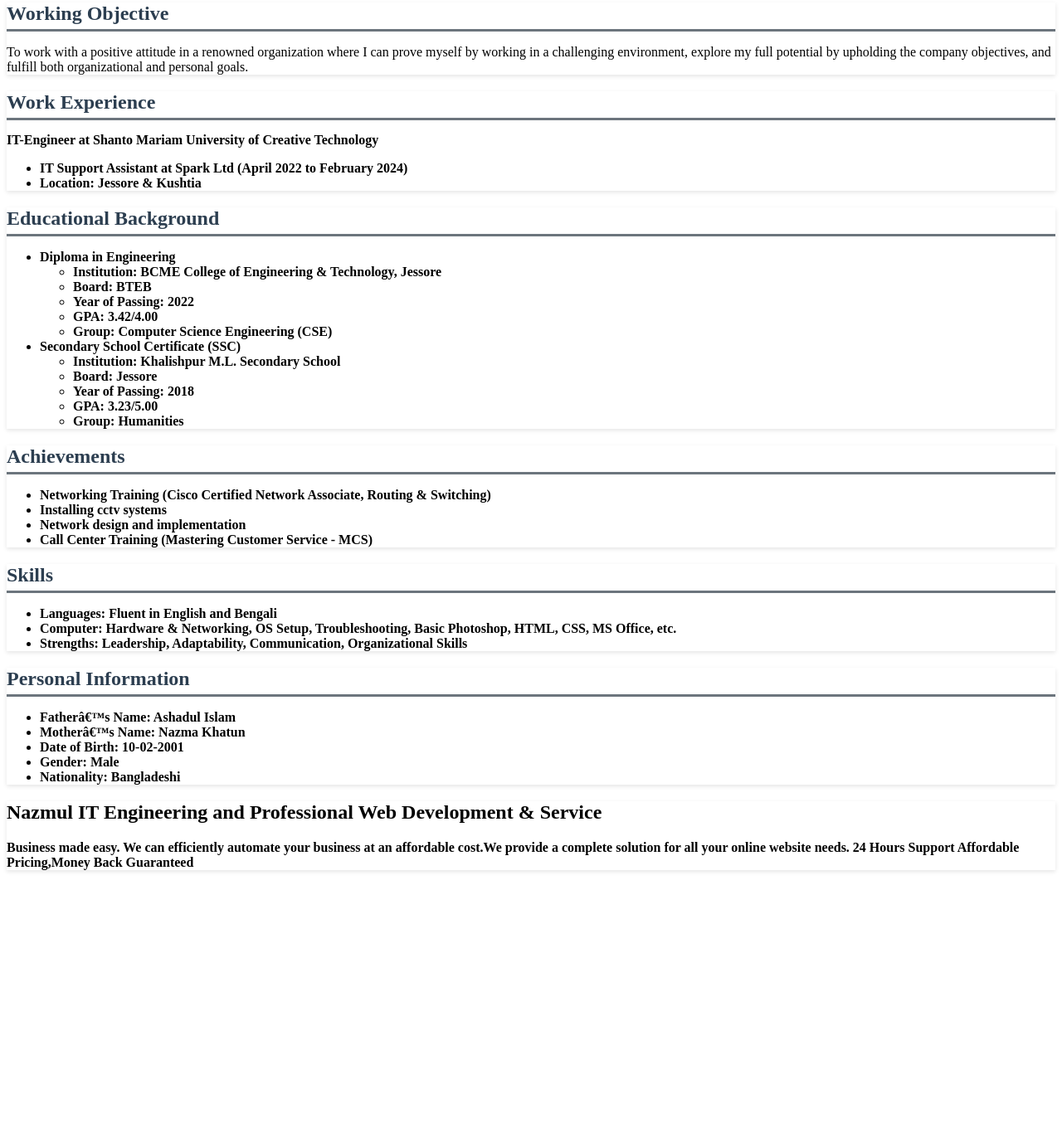
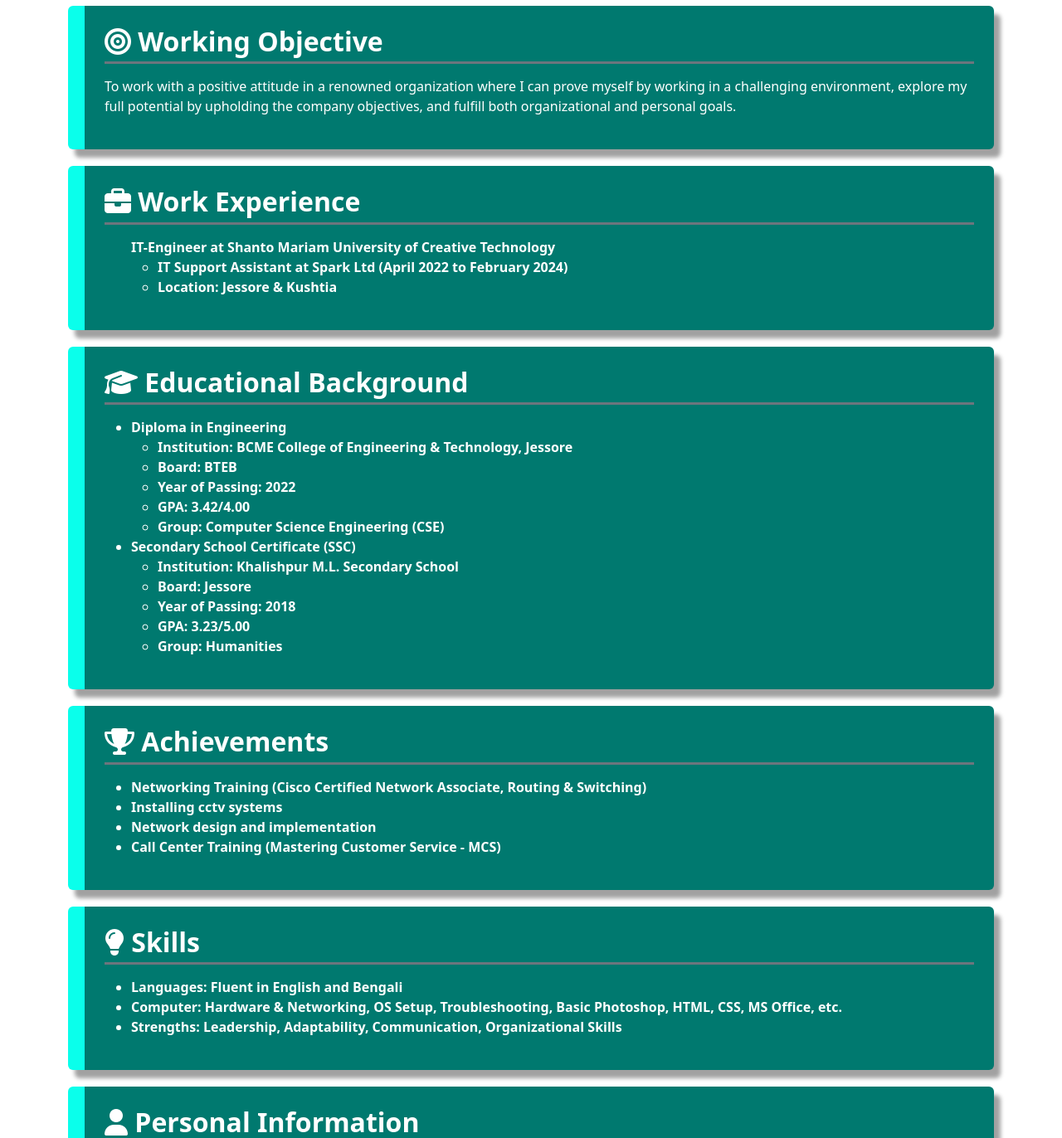
Before and after one commit to yeasin-Ahammed-apon/nazmul_vai, a plain HTML site: page index.html in a window 1280 px wide. Shown: the part 566-1938 px from the top of the page at 83% size. Before the commit the page ends 1635 px from the top, so only its background shows below. Drawn offline with nearby package versions, Linux system fonts and the light colour scheme.

Commit message:
csancascn

```diff
--- a/index.html
+++ b/index.html
@@ -3,48 +3,13 @@
 
 <head>
 
-    <style>
-
-    <meta charset="UTF-8">
     <meta name="viewport" content="width=device-width, initial-scale=1.0">
     <title> Eng. Nazmul Islam.IT </title>
     <link href="https://cdn.jsdelivr.net/npm/bootstrap@5.3.0-alpha1/dist/css/bootstrap.min.css" rel="stylesheet">
-    <style>
-        body {
-            background-color:lightblue;
-        }
+    <link rel="stylesheet" href="style.css">
+    <link rel="stylesheet" href="https://cdnjs.cloudflare.com/ajax/libs/font-awesome/6.1.1/css/all.min.css" integrity="sha512-KfkfwYDsLkIlwQp6LFnl8zNdLGxu9YAA1QvwINks4PhcElQSvqcyVLLD9aMhXd13uQjoXtEKNosOWaZqXgel0g==" crossorigin="anonymous" referrerpolicy="no-referrer" />
 
-        .section-title {
-            font-weight: bold;
-            color: #2c3e50;
-            border-bottom: 3px solid #6c757d;
-            margin-bottom: 15px;
-            padding-bottom: 5px;
-        }
 
-        .card {
-            border: none;
-            box-shadow: 0 2px 5px rgba(0, 0, 0, 0.1);
-            margin-bottom: 20px;
-        }
-
-        a {
-            color: #0d6efd;
-        }
-
-        a:hover {
-            color: #0056b3;
-        }
-
-        .profile-pic {
-            width: 350px;
-            height: 350px;
-            object-fit: cover;
-            border-radius: 50%;
-            border: 3px solid #6c757d;
-            margin-bottom: 15px;
-        }
-    </style>
 </head>
 
 <body>
@@ -64,7 +29,8 @@
 
         <div class="card p-4">
             <h2 class="section-title">
-                Working Objective</h2>
+                <i class="fas fa-bullseye"></i> Working Objective
+                </h2>
             <p>
                 To work with a positive attitude in a renowned organization where I can prove myself by working in a challenging environment,
                 explore my full potential by upholding the company objectives, and fulfill both organizational and personal goals.
@@ -72,8 +38,9 @@
         </div>
 
         <div class="card p-4">
-            <h2 class="section-title">Work Experience</h2>
-            <u2>
+            <h2 class="section-title"><i class="fas fa-briefcase"></i> Work Experience
+            </h2>
+            <ul>
                      <strong> IT-Engineer at Shanto Mariam University of Creative Technology <strong> </strong> </u2>
             <ul>
             <li><strong>IT Support Assistant at Spark Ltd</strong> (April 2022 to February 2024)</li>
@@ -84,7 +51,8 @@
         </div>
 
         <div class="card p-4">
-            <h2 class="section-title">Educational Background</h2>
+            <h2 class="section-title"><i class="fas fa-graduation-cap"></i> Educational Background
+            </h2>
             <ul>
                 <li><strong>Diploma in Engineering</strong>
                     <ul>
@@ -108,7 +76,7 @@
         </div>
 
         <div class="card p-4">
-            <h2 class="section-title">Achievements</h2>
+            <h2 class="section-title"><i class="fas fa-trophy"></i> Achievements</h2>
             <ul>
                 <li>Networking Training (Cisco Certified Network Associate, Routing & Switching)</li>
                 <li> Installing cctv systems </li>
@@ -119,7 +87,7 @@
         </div>
 
         <div class="card p-4">
-            <h2 class="section-title">Skills</h2>
+            <h2 class="section-title"><i class="fas fa-lightbulb"></i> Skills</h2>
             <ul>
                 <li><strong>Languages:</strong> Fluent in English and Bengali</li>
                 <li><strong>Computer:</strong> Hardware & Networking, OS Setup, Troubleshooting,
@@ -129,7 +97,8 @@
         </div>
 
         <div class="card p-4">
-            <h2 class="section-title">Personal Information</h2>
+            <h2 class="section-title"><i class="fas fa-user"></i> Personal Information
+            </h2>
             <ul>
                 <li><strong>Father’s Name:</strong> Ashadul Islam</li>
                 <li><strong>Mother’s Name:</strong> Nazma Khatun</li>
@@ -141,11 +110,11 @@
 
         <div class="card p-4">
             <h2> Nazmul IT Engineering and Professional Web Development & Service  </h2>
-            <p1> <strong>Business made easy. We can efficiently automate your business at an affordable cost.We provide
-                a complete solution for all your online website needs. </strong>  </p1>
+            <p> <strong>Business made easy. We can efficiently automate your business at an affordable cost.We provide
+                a complete solution for all your online website needs. </strong>  </p>
 
-         <p2> <strong> 24 Hours Support </strong> </p2>
-            <p3> <strong>  Affordable Pricing,Money Back Guaranteed </strong>  </p3>
+         <p> <strong> 24 Hours Support </strong> </p>
+            <p> <strong>  Affordable Pricing,Money Back Guaranteed </strong>  </p>
 
         </div>
     </div>
--- /dev/null
+++ b/style.css
@@ -0,0 +1,38 @@
+body {
+    /* background: radial-gradient(#fc466b, #7857d0, #3f5efb); */
+}
+
+.section-title {
+    font-weight: bold;
+    color: #ffffff;
+    border-bottom: 3px solid #6c757d;
+    margin-bottom: 15px;
+    padding-bottom: 5px;
+}
+
+.card {
+    border: none;
+    box-shadow: 8px 10px 5px rgba(0, 0, 0, 0.37);
+    margin-bottom: 20px;
+    border-left: 20px solid rgb(10, 255, 235);
+    background-color: rgb(0, 121, 111);
+    color: white;
+}
+
+
+a {
+    color: #0d6efd;
+}
+
+a:hover {
+    color: #0056b3;
+}
+
+.profile-pic {
+    width: 350px;
+    height: 350px;
+    object-fit: cover;
+    border-radius: 5%;
+    border: 3px solid #6c757d;
+    margin-bottom: 15px;
+}
```
Also changed, not shown: logo.png (added), 2 other files.
